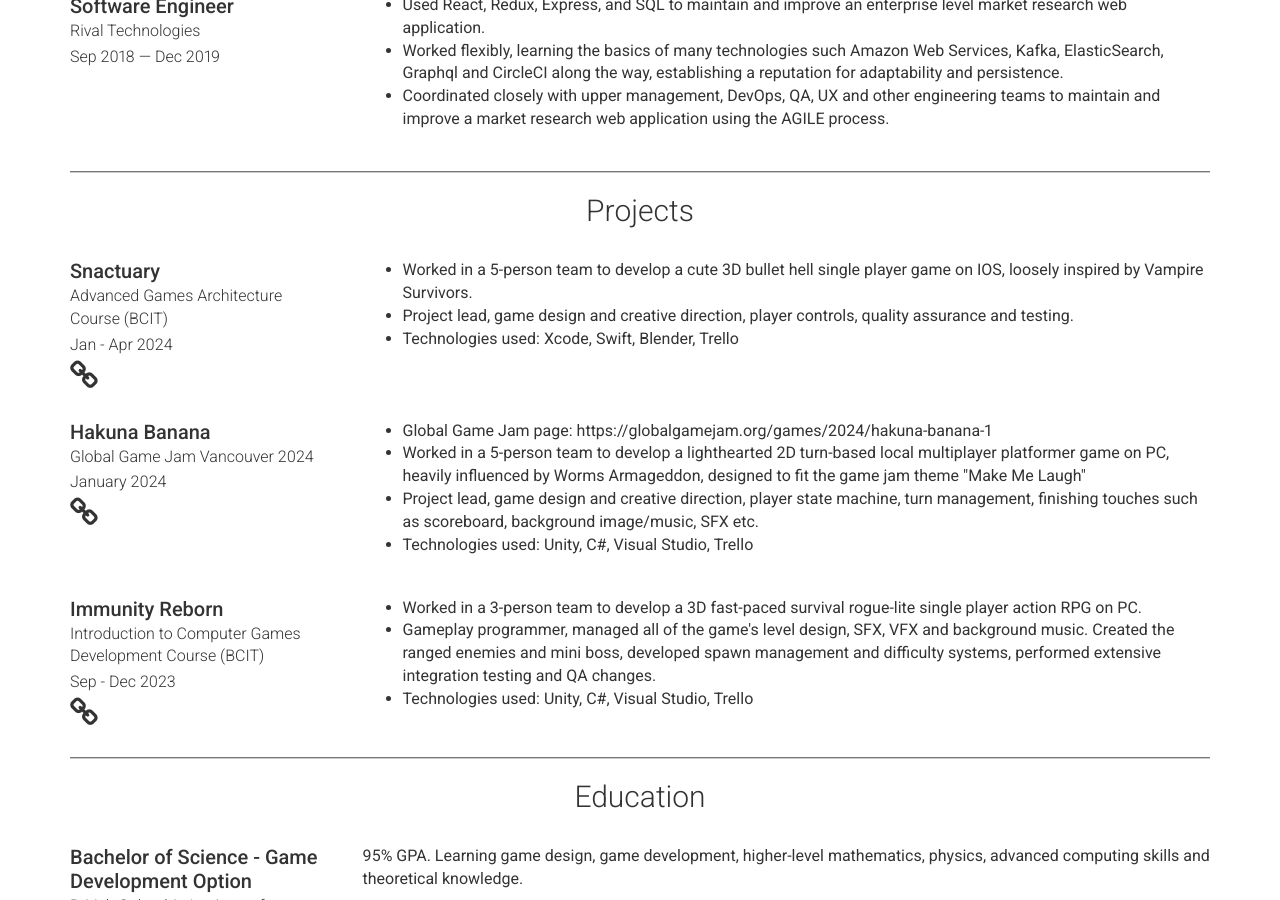
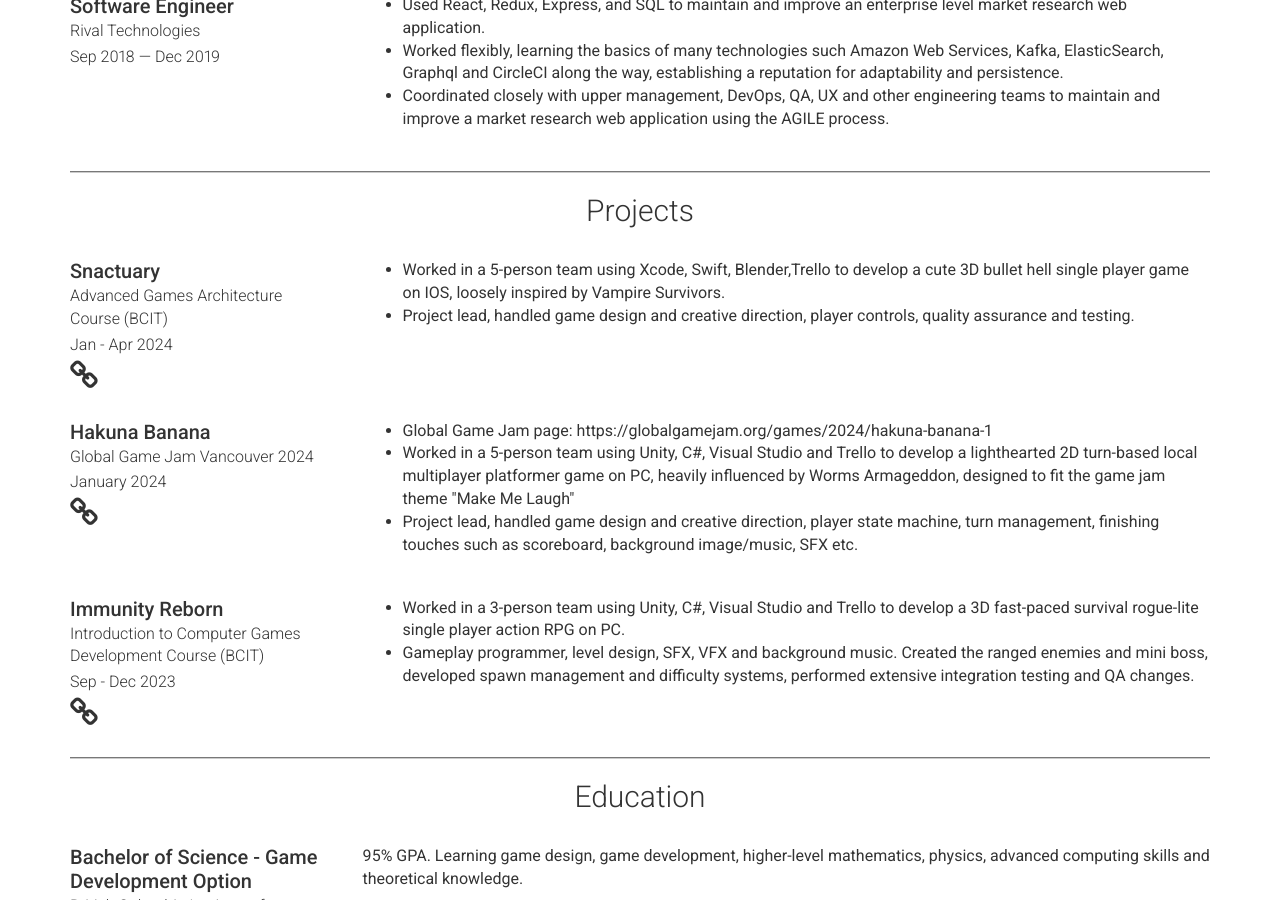
Before and after one commit to DelaineWTan/delainewtan.github.io, a Jekyll site: the page built from index.md, in a window 1280 px wide and 900 px high, scrolled down 696 px. Built offline with Jekyll 4.4.1, drawn with Linux system fonts in a browser that asks for light colours.

Commit message:
Move technologies used into the sentences in projects.

```diff
--- a/_data/projects.yml
+++ b/_data/projects.yml
@@ -6,9 +6,8 @@
   link: https://github.com/DelaineWTan/Snactuary
   # github:
   description_list:
-    - text: Worked in a 5-person team to develop a cute 3D bullet hell single player game on IOS, loosely inspired by Vampire Survivors.
-    - text: Project lead, game design and creative direction, player controls, quality assurance and testing.
-    - text: "Technologies used: Xcode, Swift, Blender, Trello"
+    - text: Worked in a 5-person team using Xcode, Swift, Blender,Trello to develop a cute 3D bullet hell single player game on IOS, loosely inspired by Vampire Survivors.
+    - text: Project lead, handled game design and creative direction, player controls, quality assurance and testing.
 - layout: left
   name: Hakuna Banana
   dates: January 2024
@@ -17,9 +16,8 @@
   # github:
   description_list:
     - text: "Global Game Jam page: https://globalgamejam.org/games/2024/hakuna-banana-1"
-    - text: Worked in a 5-person team to develop a lighthearted 2D turn-based local multiplayer platformer game on PC, heavily influenced by Worms Armageddon, designed to fit the game jam theme "Make Me Laugh"
-    - text: Project lead, game design and creative direction, player state machine, turn management, finishing touches such as scoreboard, background image/music, SFX etc.
-    - text: "Technologies used: Unity, C#, Visual Studio, Trello"
+    - text: Worked in a 5-person team using Unity, C#, Visual Studio and Trello to develop a lighthearted 2D turn-based local multiplayer platformer game on PC, heavily influenced by Worms Armageddon, designed to fit the game jam theme "Make Me Laugh"
+    - text: Project lead, handled game design and creative direction, player state machine, turn management, finishing touches such as scoreboard, background image/music, SFX etc.
 - layout: left
   name: Immunity Reborn
   dates: Sep - Dec 2023
@@ -27,6 +25,5 @@
   link: https://delainetan.itch.io/immunity-reborn
   # github:
   description_list:
-    - text: Worked in a 3-person team to develop a 3D fast-paced survival rogue-lite single player action RPG on PC.
-    - text: Gameplay programmer, managed all of the game's level design, SFX, VFX and background music. Created the ranged enemies and mini boss, developed spawn management and difficulty systems, performed extensive integration testing and QA changes.
-    - text: "Technologies used: Unity, C#, Visual Studio, Trello"
+    - text: Worked in a 3-person team using Unity, C#, Visual Studio and Trello to develop a 3D fast-paced survival rogue-lite single player action RPG on PC.
+    - text: Gameplay programmer, level design, SFX, VFX and background music. Created the ranged enemies and mini boss, developed spawn management and difficulty systems, performed extensive integration testing and QA changes.
```
